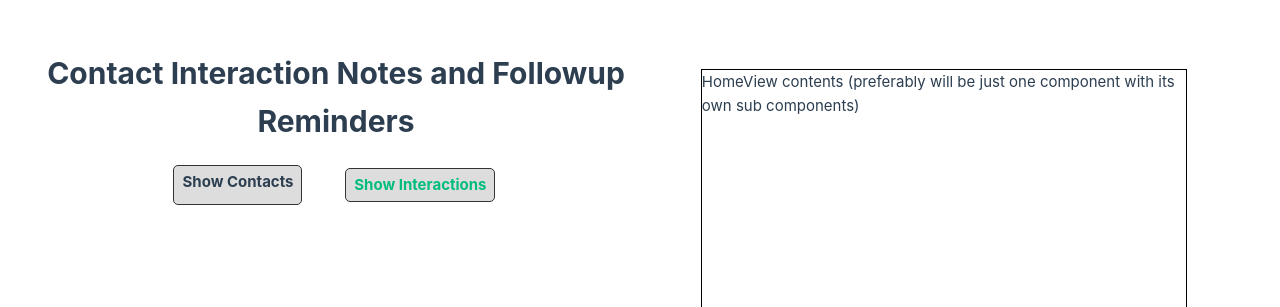
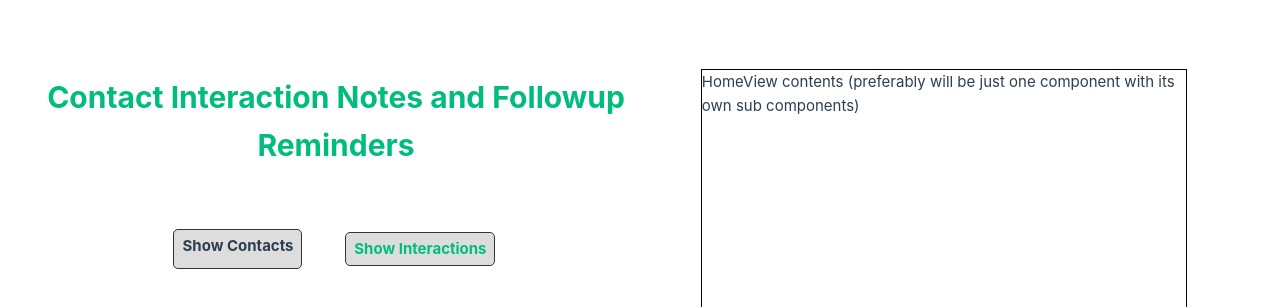
Before and after one commit to LJacobDev/contact-reminder, a Vue app: page / in a window 1280 px wide. Shown: the part 181-488 px from the top of the page. Built offline with nearby package versions, Linux system fonts and the light colour scheme.

Commit message:
Clicking on main header now links to /

```diff
--- a/src/App.vue
+++ b/src/App.vue
@@ -25,7 +25,9 @@
 
   <!-- everything inside this inner div is the main app contents -->
   <header>
-    <h1>Contact Interaction Notes and Followup Reminders</h1>
+    <RouterLink to="/">
+      <h1>Contact Interaction Notes and Followup Reminders</h1>
+    </RouterLink>
     <nav>
       <div class="nav-button">Show Contacts</div>
       <RouterLink to="/interactions">
```
